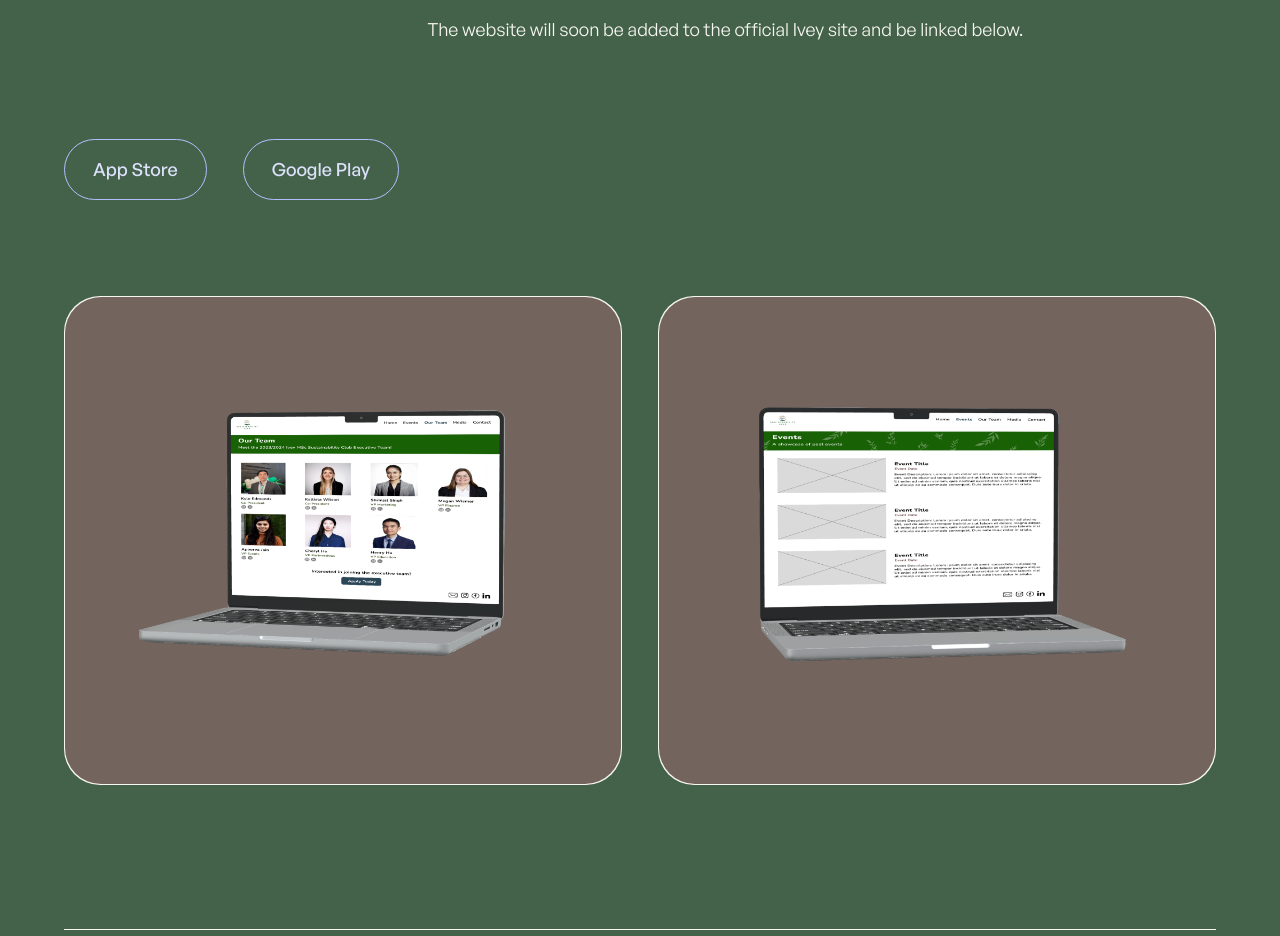
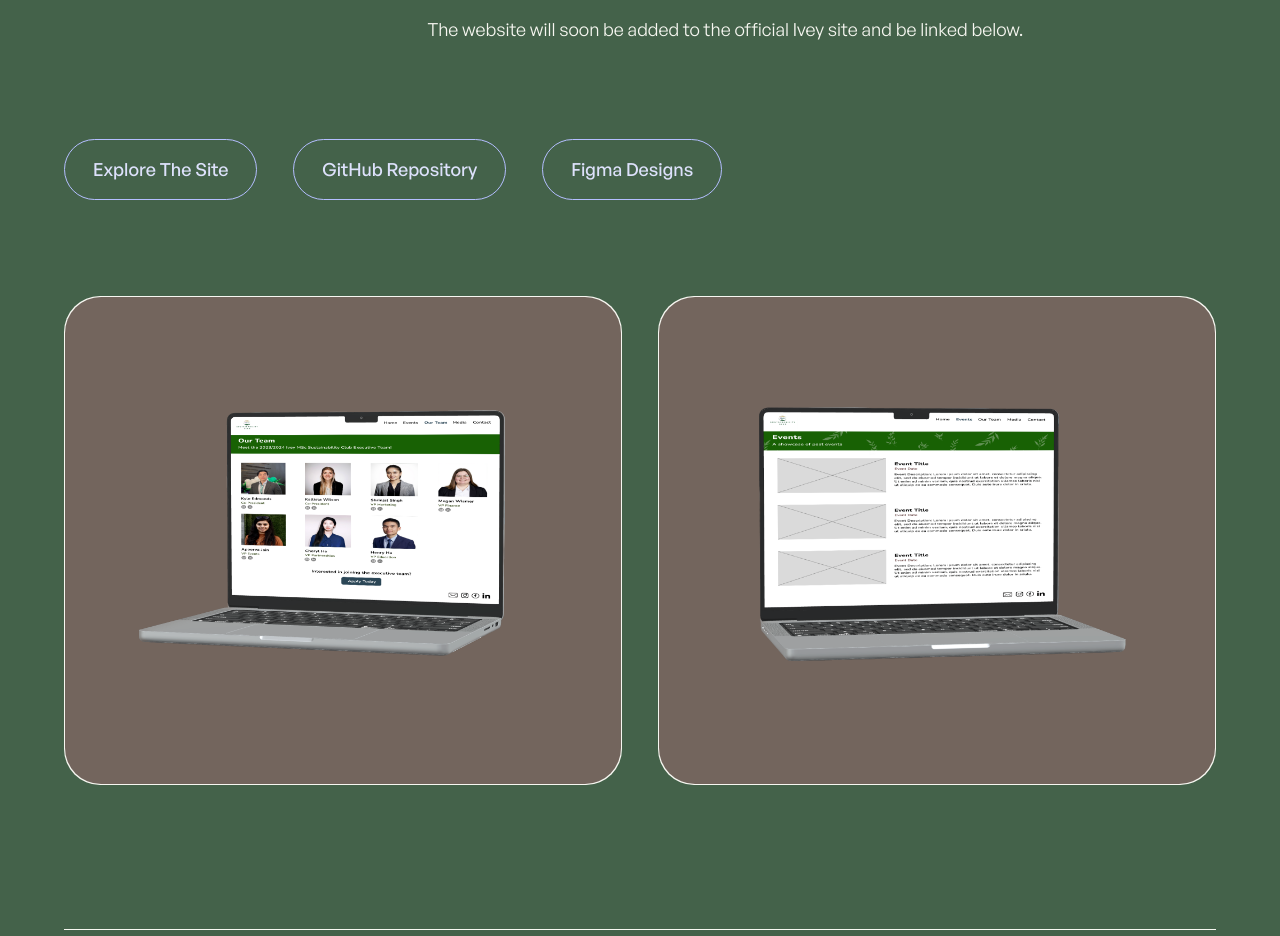
Before and after one commit to prannyv/site, a Next.js app: page /projects/ivey in a window 1280 px wide. Shown: the part 1300-2236 px from the top of the page. Built offline with nearby package versions, Linux system fonts and the light colour scheme.

Commit message:
update links

```diff
--- a/constants/projects.ts
+++ b/constants/projects.ts
@@ -64,7 +64,7 @@ export const PROJECTS: Project[] = [
       },
       {
         label: 'Figma Designs',
-        url: 'https://www.figma.com/community/file/1259885133609624464',
+        url: 'https://www.figma.com/',
         //REPLACE FIGMA
       },
     ],
@@ -135,12 +135,16 @@ export const PROJECTS: Project[] = [
     roles: ['Lead Developer', 'Designer'],
     links: [
       {
-        label: 'App Store',
-        url: 'https://apps.apple.com/ca/app/pethsapp/id1544635100',
+        label: 'Explore The Site',
+        url: 'https://',
       },
       {
-        label: 'Google Play',
-        url: 'https://play.google.com/store/apps/details?id=com.trudeausac.pethsapp&hl=en_CA&gl=US',
+        label: 'GitHub Repository',
+        url: 'https://github.com/chandlerkx/ivey-sus',
+      },
+      {
+        label: 'Figma Designs',
+        url: 'https://www.figma.com/file/DHzI4BfPD16dqoY40Z28yz/Ivey-MSc-Sustainability?type=design&node-id=0%3A1&mode=design&t=toSQmBDMZLp4ljgN-1',
       },
     ],
     mockups: [ivey1, ivey2, ivey3, ivey4, ivey5, ivey6],
@@ -170,12 +174,12 @@ export const PROJECTS: Project[] = [
     roles: ['Lead Developer', 'UI/UX Designer'],
     links: [
       {
-        label: 'Explore the Website',
-        url: 'https://uwdatascience.ca',
+        label: 'Explore the Site',
+        url: 'https://',
       },
       {
         label: 'GitHub Repository',
-        url: 'https://github.com/uw-datasci/uwdatasci-website',
+        url: 'https://github.com/prannyv/pump',
       },
     ],
     mockups: [pantry1, pantry2, pantry3, pantry4, pantry5, pantry6],
@@ -206,8 +210,8 @@ export const PROJECTS: Project[] = [
         url: 'https://github.com/prannyv/Pokemon-12-ISU',
       },
       {
-        label: 'Google Play',
-        url: 'https://play.google.com/store/apps/details?id=com.trudeausac.pethsapp&hl=en_CA&gl=US',
+        label: 'Try the Demo',
+        url: 'https://',
       },
     ],
     mockups: [poke1,poke2,poke3,poke4],
```
